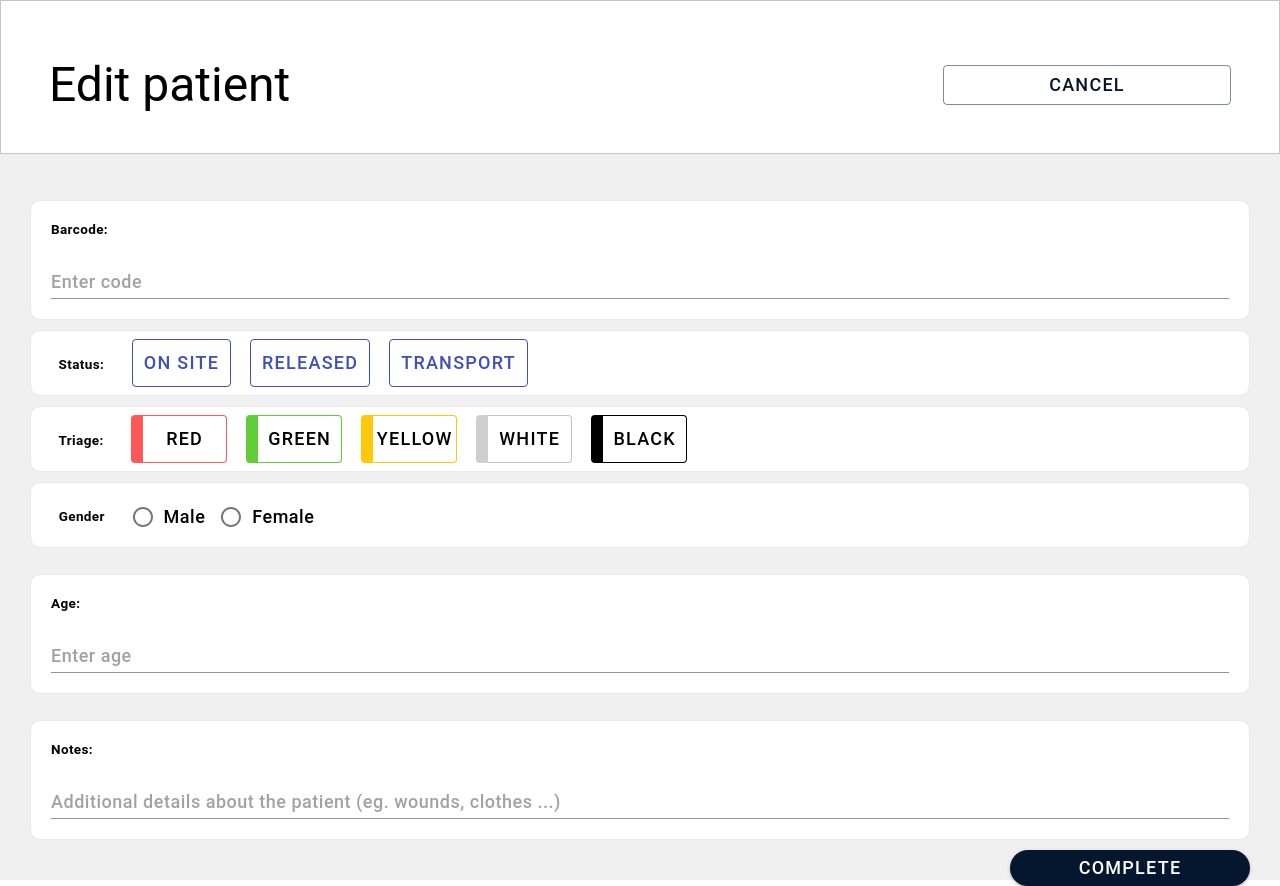
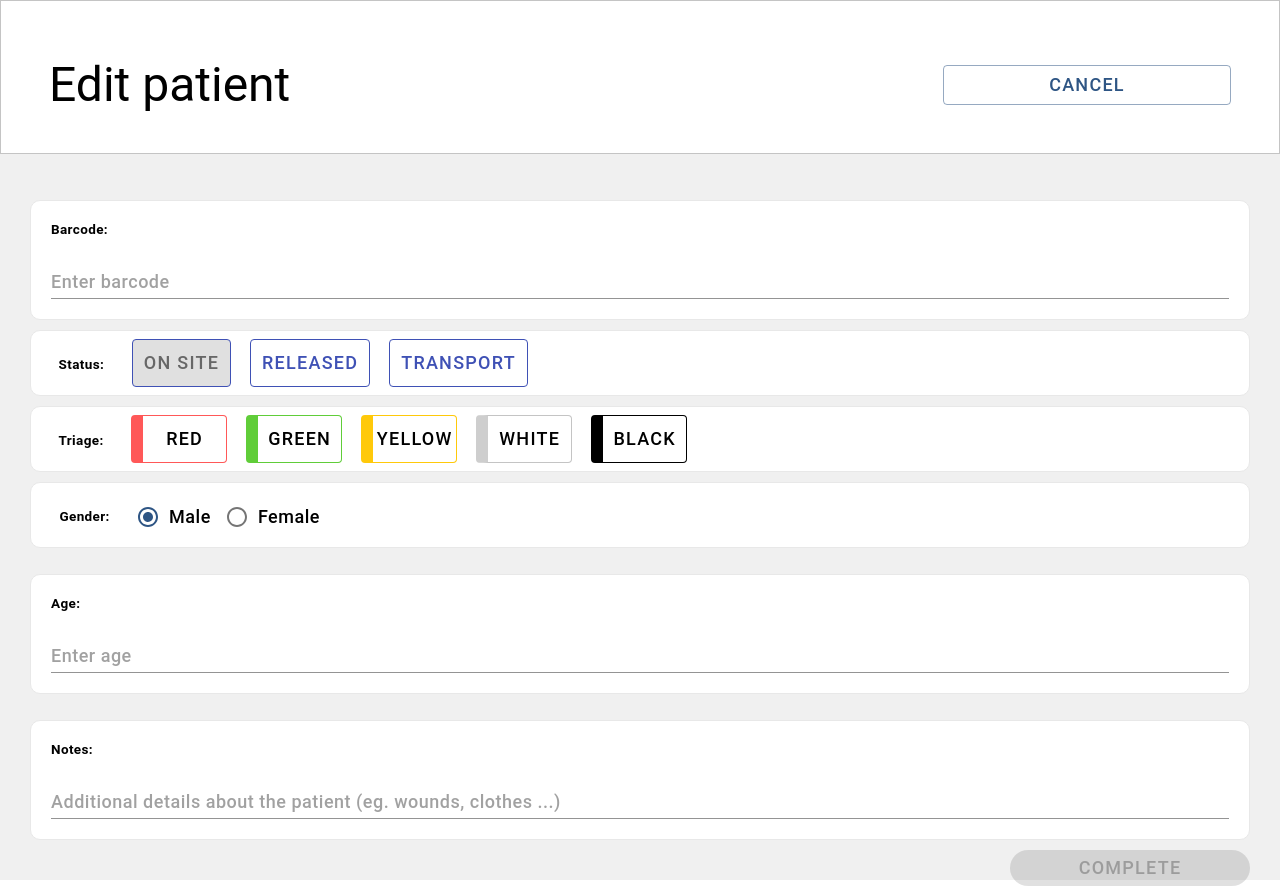
Before and after one commit to uwblueprint/paramedics-react, a React (Create React App) app: page /patients/1/1/1 in a window 1280 px wide. Built offline with nearby package versions, Linux system fonts and the light colour scheme; no server answers.

Commit message:
Styling based on designer feedback

```diff
--- a/src/components/PatientCreationPage/CompletePatientButton.tsx
+++ b/src/components/PatientCreationPage/CompletePatientButton.tsx
@@ -6,10 +6,10 @@ import { NavLink } from "react-router-dom";
 
 const CompletePatientButton = ({
   handleClick,
-}: // disableButton,
-{
+  disableButton,
+}: {
   handleClick: () => any | null;
-  // disableButton: boolean;
+  disableButton: boolean;
 }) => {
   const classes = useCompletePatientButtonStyles();
   return (
@@ -18,11 +18,11 @@ const CompletePatientButton = ({
       to="/"
       onClick={handleClick}
       variant="contained"
-      color="primary"
+      color="secondary"
       classes={{
         root: classes.root,
       }}
-      // disabled={disableButton}
+      disabled={disableButton}
     >
       Complete
     </Button>
--- a/src/components/common/RadioSelector.tsx
+++ b/src/components/common/RadioSelector.tsx
@@ -23,7 +23,7 @@ const RadioSelector = ({
 
   return (
     <Container className={classes.root}>
-      <Typography className={classes.label}>Gender</Typography>
+      <Typography className={classes.label}>Gender:</Typography>
       <RadioGroup
         row
         aria-label="position"
@@ -36,7 +36,7 @@ const RadioSelector = ({
         {labels.map((label) => (
           <FormControlLabel
             value={label}
-            control={<Radio color="primary" />}
+            control={<Radio color="secondary" />}
             label={label}
             labelPlacement="end"
           />
--- a/src/containers/PatientProfilePage.tsx
+++ b/src/containers/PatientProfilePage.tsx
@@ -20,7 +20,6 @@ import {
   ADD_PATIENT,
   EDIT_PATIENT,
 } from "../graphql/mutations/templates/patients";
-import { CCPType } from "../graphql/queries/templates/collectionPoints";
 
 interface FormFields {
   barcodeValue: string;
@@ -54,10 +53,10 @@ const PatientProfilePage = ({
   const [formFields, setFormFields] = useState<FormFields>({
     barcodeValue: "",
     triage: null,
-    gender: "",
+    gender: "Male",
     age: null,
     notes: "",
-    status: null,
+    status: status.ON_SITE,
     runNumber: null,
   });
 
@@ -144,7 +143,6 @@ const PatientProfilePage = ({
     }
   };
 
-  // Need to set up complete state and setComplete handler
   return (
     <div className="landing-wrapper">
       <div className="event-creation-top-section">
@@ -155,7 +153,7 @@ const PatientProfilePage = ({
           <div className="user-icon">
             <Button
               variant="outlined"
-              color="primary"
+              color="secondary"
               style={{
                 minWidth: "18rem",
                 minHeight: "2.5rem",
@@ -171,7 +169,7 @@ const PatientProfilePage = ({
         <form>
           <FormField
             label="Barcode:"
-            placeholder="Enter code"
+            placeholder="Enter barcode"
             onChange={(e: any) => {
               setFormFields({ ...formFields, barcodeValue: e.target.value });
             }}
@@ -233,7 +231,9 @@ const PatientProfilePage = ({
         </form>
         <CompletePatientButton
           handleClick={handleComplete}
-          // disableButton={true}
+          disableButton={
+            formFields.barcodeValue && formFields.triage ? false : true
+          }
         />
       </div>
     </div>
```
